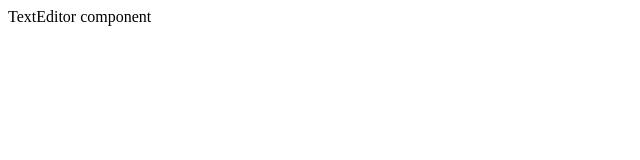
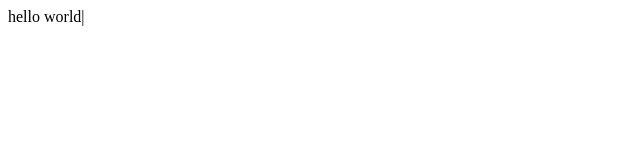
Before and after one commit to byio/benyang.io, a Gatsby app: page / in a window 1280 px wide. Shown: the top 160 px of the page, without its empty margins (0-640 px from the left). Built offline with nearby package versions, Linux system fonts and the light colour scheme.

Commit message:
install, import, and use Typist component from 'react-typist' in TextEditor component

```diff
--- a/package.json
+++ b/package.json
@@ -9,6 +9,7 @@
   },
   "dependencies": {
     "gatsby": "^1.9.250",
-    "gatsby-link": "^1.6.40"
+    "gatsby-link": "^1.6.40",
+    "react-typist": "^2.0.4"
   }
 }
--- a/src/components/TextEditor.js
+++ b/src/components/TextEditor.js
@@ -1,9 +1,12 @@
 import React, { Component } from 'react';
+import Typist from 'react-typist';
 
 class TextEditor extends Component {
   render () {
     return (
-      <div>TextEditor component</div>
+      <div>
+        <Typist>hello world</Typist>
+      </div>
     );
   }
 }
```
Also changed, not shown: 1 other file (tests, documents, lock files or other folders).
